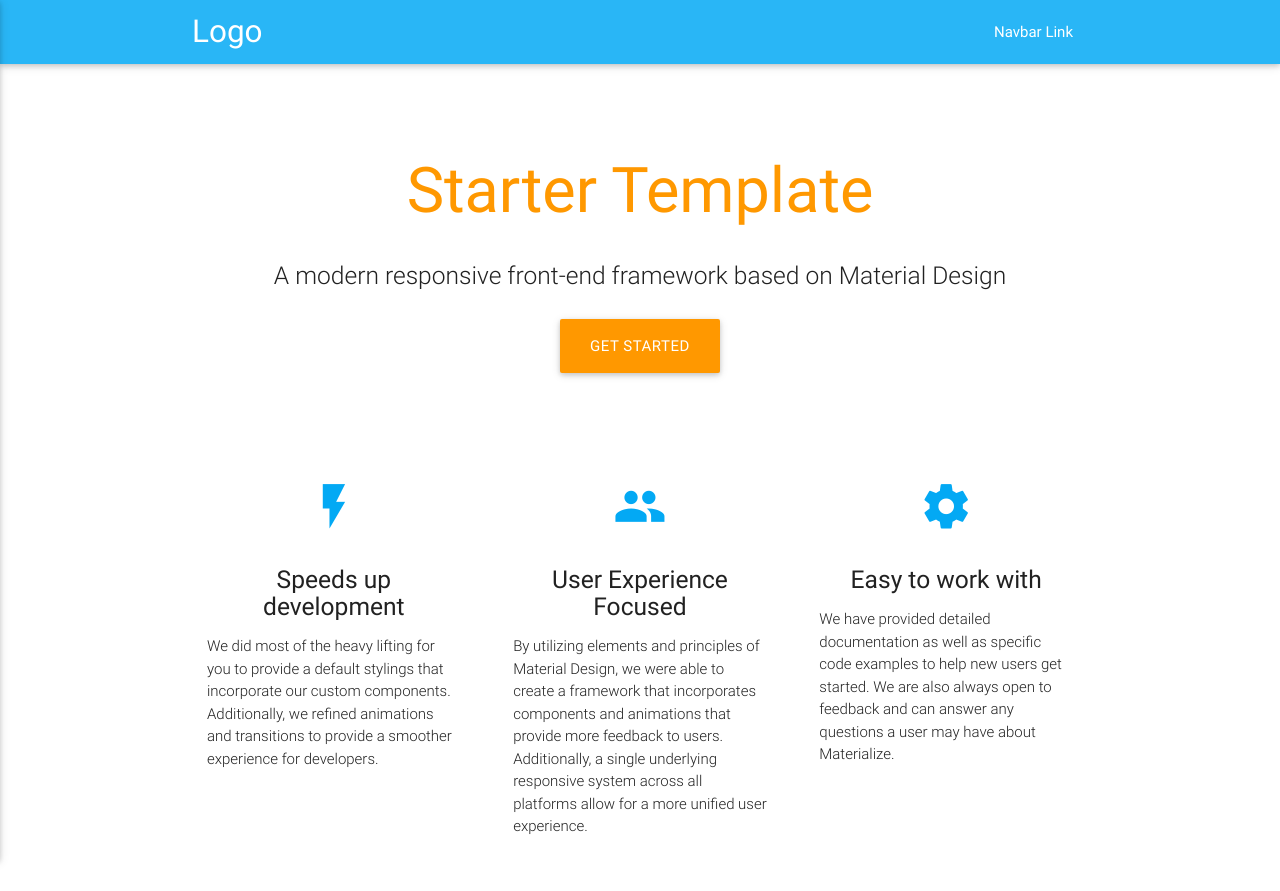
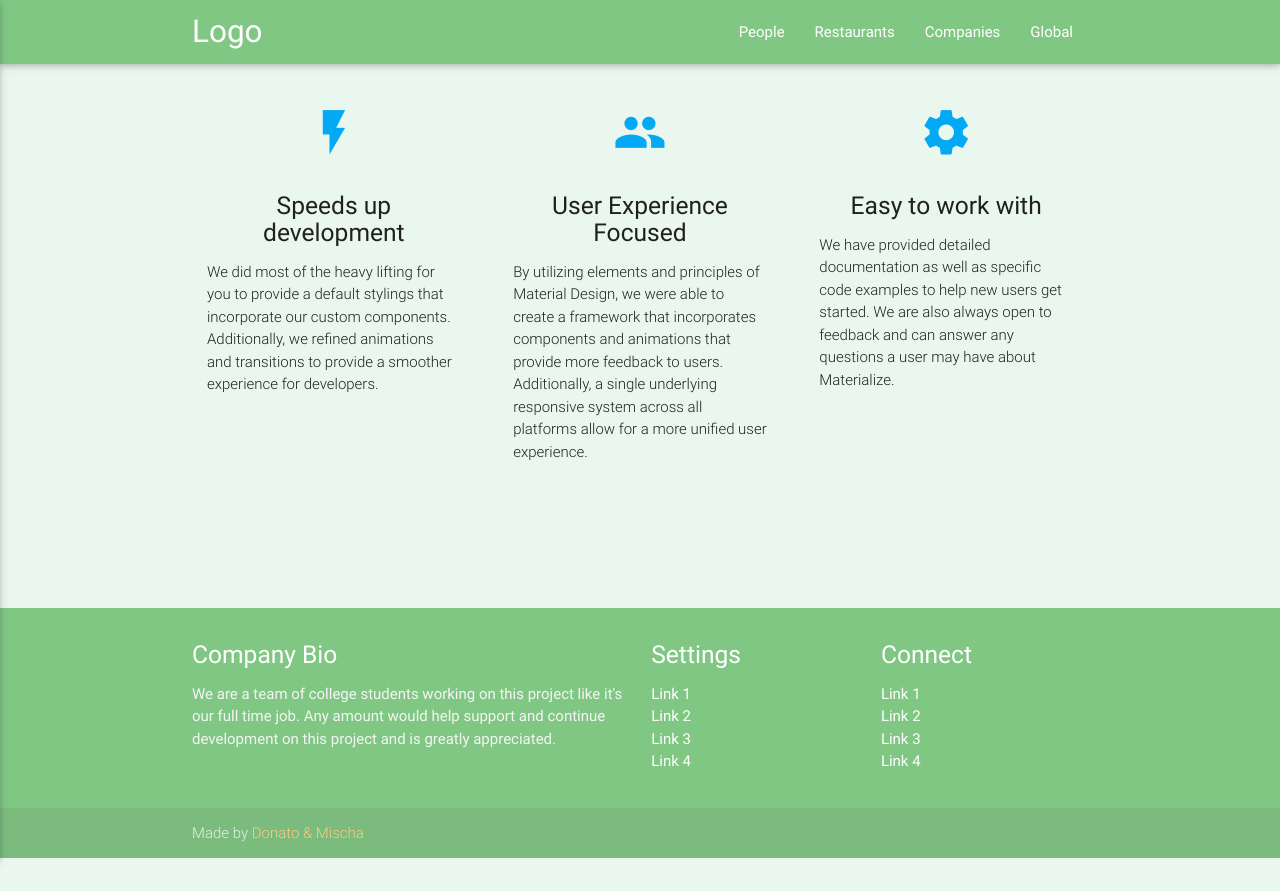
Before and after one commit to mischamischa/coolhunting, a plain HTML site: page index.html in a window 1280 px wide. Shown: the top 891 px of the page. After the commit the page ends 858 px from the top, so only its background shows below. Drawn offline with nearby package versions, Linux system fonts and the light colour scheme.

Commit message:
stylized

```diff
--- a/css/style.css
+++ b/css/style.css
@@ -12,3 +12,6 @@
 .icon-block .material-icons {
 	font-size: inherit;
 }
+body {
+    background-color: rgba(188, 231, 202, 0.31);
+}
--- a/index.html
+++ b/index.html
@@ -3,7 +3,7 @@
 <head>
   <meta http-equiv="Content-Type" content="text/html; charset=UTF-8"/>
   <meta name="viewport" content="width=device-width, initial-scale=1, maximum-scale=1.0"/>
-  <title>Starter Template - Materialize</title>
+  <title>COINSEMINAR 2016 - Coolhunting: Veganism</title>
 
   <!-- CSS  -->
   <link href="https://fonts.googleapis.com/icon?family=Material+Icons" rel="stylesheet">
@@ -11,14 +11,20 @@
   <link href="css/style.css" type="text/css" rel="stylesheet" media="screen,projection"/>
 </head>
 <body>
-  <nav class="light-blue lighten-1" role="navigation">
+  <nav class="green lighten-2" role="navigation">
     <div class="nav-wrapper container"><a id="logo-container" href="#" class="brand-logo">Logo</a>
       <ul class="right hide-on-med-and-down">
-        <li><a href="#">Navbar Link</a></li>
+        <li><a href="#">People</a></li>
+        <li><a href="#">Restaurants</a></li>
+        <li><a href="#">Companies</a></li>
+        <li><a href="#">Global</a></li>
       </ul>
 
       <ul id="nav-mobile" class="side-nav">
-        <li><a href="#">Navbar Link</a></li>
+        <li><a href="#">People</a></li>
+        <li><a href="#">Restaurants</a></li>
+        <li><a href="#">Companies</a></li>
+        <li><a href="#">Global</a></li>
       </ul>
       <a href="#" data-activates="nav-mobile" class="button-collapse"><i class="material-icons">menu</i></a>
     </div>
@@ -26,14 +32,20 @@
   <div class="section no-pad-bot" id="index-banner">
     <div class="container">
       <br><br>
-      <h1 class="header center orange-text">Starter Template</h1>
+      <h1 class="header center green-text text-lighten-2">Veganism</h1>
       <div class="row center">
-        <h5 class="header col s12 light">A modern responsive front-end framework based on Material Design</h5>
+        <h5 class="header col s12 light">An international student project about Collaborative Innovation Network</h5>
       </div>
-      <div class="row center">
-        <a href="http://materializecss.com/getting-started.html" id="download-button" class="btn-large waves-effect waves-light orange">Get Started</a>
-      </div>
+      <!--<div class="row center">
+        <a href="http://materializecss.com/getting-started.html" id="download-button" class="btn-large waves-effect waves-light light-green">Get Started</a>
+      </div>-->
       <br><br>
+
+    </div>
+  </div>
+
+  <div id="graph">
+    <div id="people">
 
     </div>
   </div>
@@ -80,7 +92,7 @@
     </div>
   </div>
 
-  <footer class="page-footer orange">
+  <footer class="page-footer green lighten-2">
     <div class="container">
       <div class="row">
         <div class="col l6 s12">
@@ -111,7 +123,7 @@
     </div>
     <div class="footer-copyright">
       <div class="container">
-      Made by <a class="orange-text text-lighten-3" href="http://materializecss.com">Materialize</a>
+      Made by <a class="orange-text text-lighten-3" href="#">Donato & Mischa</a>
       </div>
     </div>
   </footer>
--- a/js/init.js
+++ b/js/init.js
@@ -5,3 +5,7 @@
 
   }); // end of document ready
 })(jQuery); // end of jQuery name space
+
+$(document).ready(function(){
+  $('#index-banner').hide();
+})
```
Also changed, not shown: css/materialize.css.
